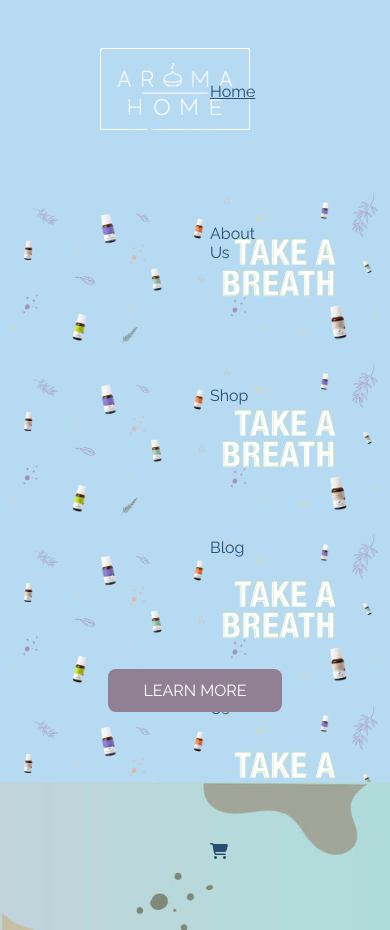
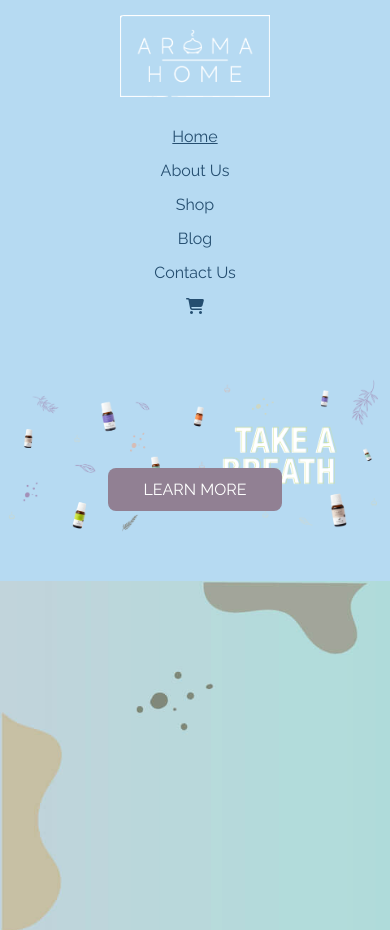
Before and after one commit to carloscastromx/aromahome, a plain HTML site: page index.html in a window 390 px wide. Shown: the top 930 px of the page. Drawn offline with Linux system fonts and the light colour scheme.

Commit message:
Responsive

```diff
--- a/assets/css/styles.css
+++ b/assets/css/styles.css
@@ -46,7 +46,8 @@ header .container{
 }
 .hero-home{
     background-image: url(../img/aroma-home-homepage-banner.png);
-    background-size: contain;
+    background-size: cover;
+    background-position: center center;
     min-height: 600px;
     display: flex;
     align-items: flex-end;
@@ -258,3 +259,61 @@ footer .footer-column-2 .social-media-icons i{
 .copyright .container a:first-of-type{
     margin: 10px 0;
 }
+@media screen and (max-width: 1175px){
+    .logo{
+        width: 30%;
+        display: flex;
+        justify-content: center;
+    }
+    .menu-container{
+        width: 70%;
+    }
+    header nav{
+        display: flex;
+    }
+}
+@media screen and (max-width: 867px){
+    header .container{
+        flex-direction: column;
+        gap: 30px;
+    }
+    .menu-container{
+        width: 90%;
+    }
+    .hero-home{
+        background-position: center right;
+    }
+
+}
+@media screen and (max-width: 720px){
+    header nav{
+        flex-direction: column;
+        gap: 15px;
+        align-items: center;
+    }
+    header .logo{
+        max-width: 200px;
+        min-width: 200px;
+    }
+    header .logo img{
+        width: 100%;
+    }
+    .hero-home{
+        background-size: contain;
+        background-repeat: no-repeat;
+        background-color: #b6daf2;
+    }
+}
+@media screen and (max-width: 960px){
+    .hero-home{
+        min-height: 60vh;
+    }
+}
+@media screen and (max-width: 530px){
+    .hero-home{
+        min-height: 250px;
+    }
+    .home-cta{
+        margin-bottom: 25px;
+    }
+}
```
